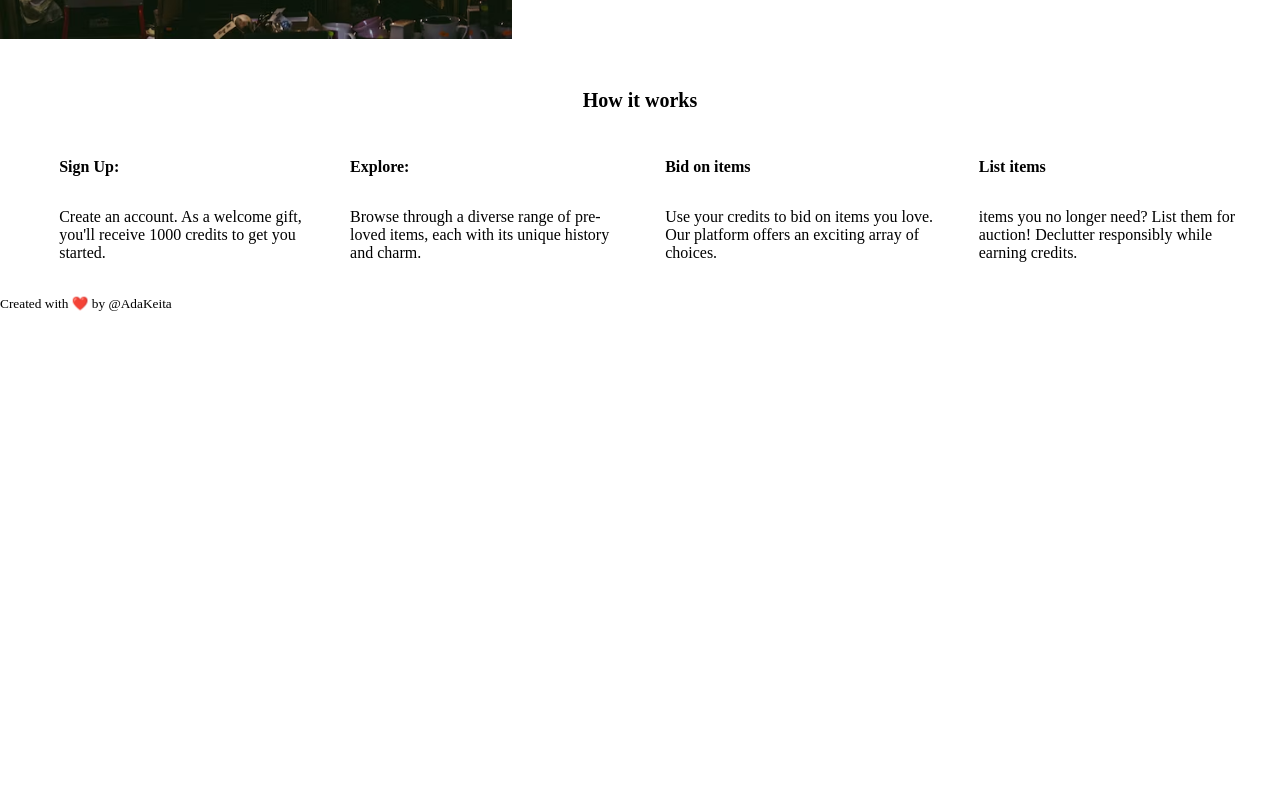
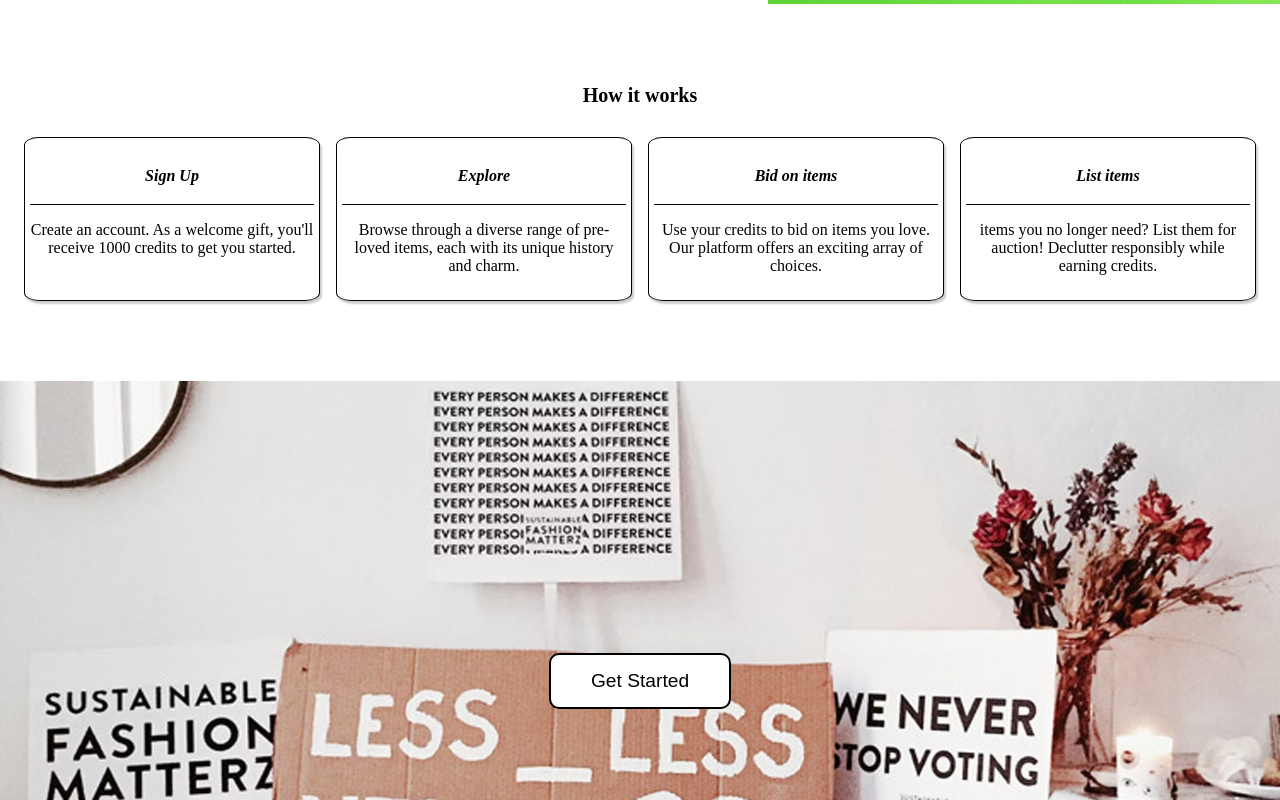
Before and after one commit to adakeita/goingonce, a React (Vite) app: page / in a window 1280 px wide. Shown: the part 1560-2360 px from the top of the page. Before the commit the page ends 1872 px from the top, so only its background shows below. Built offline with nearby package versions, Linux system fonts and the light colour scheme.

Commit message:
step-cards

```diff
--- /dev/null
+++ b/src/components/GetStartedCTA/getstarted.css
@@ -0,0 +1,19 @@
+.home-register-cta {
+    height: 75vh;
+    margin: 4em auto;
+    display: flex;
+    background-image: url("../../assets/images/lessnew.png");
+    background-size: cover;
+    background-repeat: no-repeat;
+    background-position: center;
+    align-items: center;
+}
+
+.register-cta-btn {
+    border-radius: 10px;
+    font-size: larger;
+    background: white;
+    border: 2px solid black;
+    padding: 15px 40px;
+    margin: 0 auto;
+}
--- /dev/null
+++ b/src/components/GetStartedCTA/index.jsx
@@ -0,0 +1,12 @@
+import "./getstarted.css";
+const GetStartedCTA = () => {
+  return (
+    <>
+      <main className="home-register-cta">
+        <button className="register-cta-btn">Get Started</button>
+      </main>
+    </>
+  );
+};
+
+export default GetStartedCTA;
--- a/src/components/HomeAbout/homeabout.css
+++ b/src/components/HomeAbout/homeabout.css
@@ -1,20 +1,9 @@
+.how-section {
+    margin: 5em auto;
+}
+
 .how-header {
     text-align: center;
-    margin: 2.5em auto 1.5em;
+    margin: 1.5em auto;
     font-size: 20px;
 }
-
-.how-section {
-    margin: 0 auto;
-}
-
-.how-list {
-    display: flex;
-    flex-direction: row
-}
-
-.how-listitem {
-    display: flex;
-    flex-direction: column;
-    margin: 0px 1.2em;
-}
--- a/src/components/HomeAbout/index.jsx
+++ b/src/components/HomeAbout/index.jsx
@@ -1,3 +1,4 @@
+import HowCard from "../HowCards";
 import "./homeabout.css";
 
 const HomeAbout = () => {
@@ -6,45 +7,25 @@ const HomeAbout = () => {
       <main className="how-section">
         <h2 className="how-header">How it works</h2>
         <div className="how-wrapper">
-          <ul className="how-list">
-            <li className="how-listitem">
-              <p className="listitem-header">
-                <strong>Sign Up: </strong>
-              </p>
-              <p className="listitem-text">
-                Create an account. As a welcome gift, you'll receive 1000
-                credits to get you started.
-              </p>
-            </li>
-
-            <li className="how-listitem">
-              <p className="listitem-header">
-                <strong>Explore: </strong>
-              </p>
-              <p className="listitem-text">
-                Browse through a diverse range of pre-loved items, each with its
-                unique history and charm.
-              </p>
-            </li>
-            <li className="how-listitem">
-              <p className="listitem-header">
-                <strong>Bid on items </strong>
-              </p>
-              <p className="listitem-text">
-                Use your credits to bid on items you love. Our platform offers
-                an exciting array of choices.
-              </p>
-            </li>
-            <li className="how-listitem">
-              <p className="listitem-header">
-                <strong>List items </strong>
-              </p>
-              <p className="listitem-text">
-                items you no longer need? List them for auction! Declutter
-                responsibly while earning credits.
-              </p>
-            </li>
-          </ul>
+          <HowCard
+            title="Sign Up"
+            info="Create an account. As a welcome gift, you'll receive 1000 credits to get you started."
+          />
+          <HowCard
+            title="Explore"
+            info="Browse through a diverse range of pre-loved items, each with its
+                unique history and charm."
+          />
+          <HowCard
+            title="Bid on items"
+            info="Use your credits to bid on items you love. Our platform offers
+        an exciting array of choices."
+          />
+          <HowCard
+            title="List items"
+            info="                items you no longer need? List them for auction! Declutter
+                responsibly while earning credits."
+          />
         </div>
       </main>
     </>
--- a/src/components/HomeHero/index.jsx
+++ b/src/components/HomeHero/index.jsx
@@ -1,4 +1,4 @@
-import heroimage from "../../assets/images/hero-test.png";
+import heroimage from "../../assets/images/sharemore.png";
 import "./hero.css";
 
 const HomeHero = () => {
@@ -6,9 +6,6 @@ const HomeHero = () => {
     <>
       <main className="hero-container">
         <section className="hero-section">
-          <div className="hero-img-wrapper">
-            <img src={heroimage} alt="" className="hero-img" />
-          </div>
           <div className="hero-text-wrapper">
             <h1 className="hero-header">Going Twice</h1>
             <br />
@@ -30,6 +27,9 @@ const HomeHero = () => {
               you're contributing to a movement.
             </p>
           </div>
+          <div className="hero-img-wrapper">
+            <img src={heroimage} alt="" className="hero-img" />
+          </div>
         </section>
       </main>
     </>
--- /dev/null
+++ b/src/components/HowCards/how.css
@@ -0,0 +1,26 @@
+.how-wrapper {
+    display: flex;
+    margin: 1em;
+}
+
+.how-card {
+    width: 40%;
+    margin: 0 0.5em;
+    padding: 0.6em 0.3em;
+    border: 1px solid black;
+    border-radius: 5%;
+    text-align: center;
+    box-shadow: 2px 3px 2px 0 rgba(0, 0, 0, 0.2);
+}
+
+.how-title {
+    padding: 0.2em;
+    font-size: 1em;
+    font-weight: bold;
+    font-style: italic;
+}
+
+.step-wrapper {
+    margin: 0.2em auto;
+    border-top: 1px solid black;
+}
--- /dev/null
+++ b/src/components/HowCards/index.jsx
@@ -0,0 +1,14 @@
+import "./how.css";
+
+const HowCard = ({ title, info }) => {
+  return (
+    <main className="how-card">
+      <h3 className="how-title">{title}</h3>
+      <div className="step-wrapper">
+        <p className="step-info">{info}</p>
+      </div>
+    </main>
+  );
+};
+
+export default HowCard;
--- a/src/pages/Home.jsx
+++ b/src/pages/Home.jsx
@@ -1,5 +1,6 @@
 import HomeHero from "../components/HomeHero";
 import HomeAbout from "../components/HomeAbout";
+import GetStartedCTA from "../components/GetStartedCTA";
 
 const HomePage = () => {
   return (
@@ -7,6 +8,7 @@ const HomePage = () => {
       <div className="home-container">
         <HomeHero />
         <HomeAbout />
+        <GetStartedCTA />
       </div>
     </>
   );
```
Also changed, not shown: src/assets/images/lessnew.png (renamed from src/assets/images/about-img.png), src/assets/images/sharemore.png (added).
